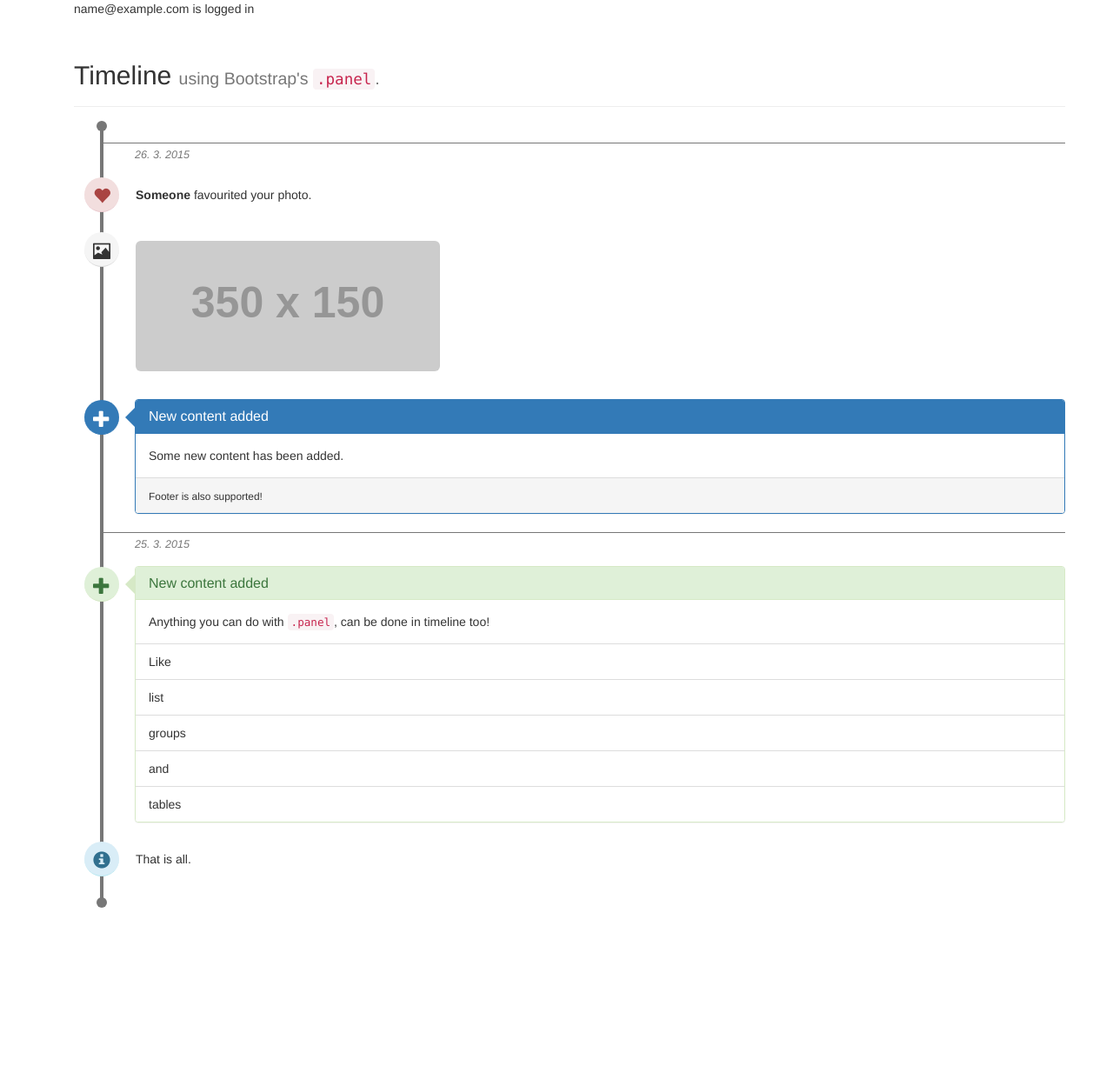
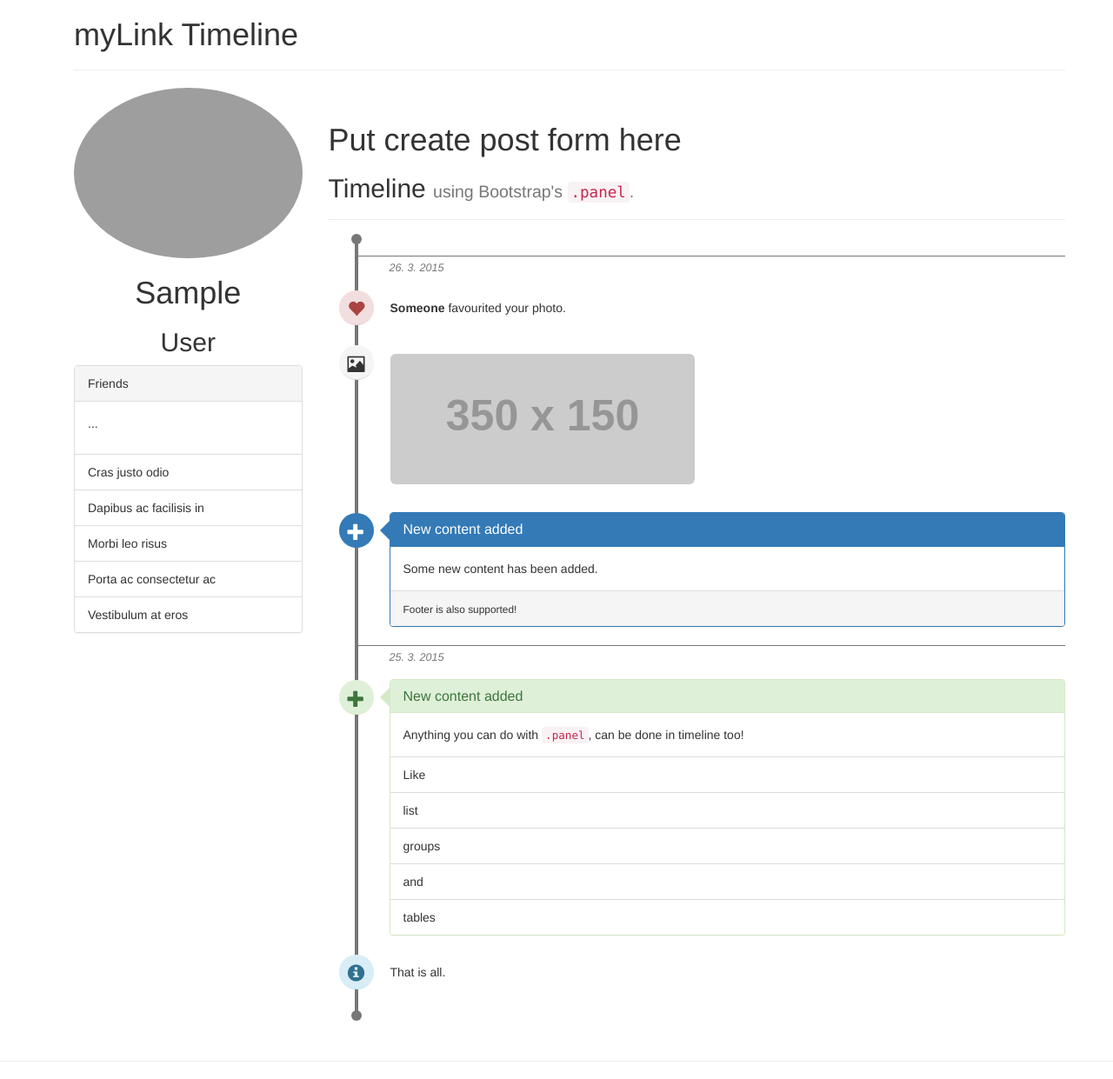
Before and after one commit to vidia/cs390py, a Flask app: page /feed in a window 1280 px wide. Shown: the whole page at 87% size. Before the commit the page ends 1044 px from the top, so only its background shows below. Run offline with Flask 2, Linux system fonts and the light colour scheme; a user stored in the database is signed in; tables that the repository leaves empty hold one stand-in row (values such as "Sample post"); grey boxes labelled with a size stand in for pictures from a placeholder-image service; some libraries are stand-ins or nearby versions; grey boxes are pictures that could not be loaded.

Commit message:
Before breaking user pages into inherited structures

```diff
--- a/myLink/templates/feed.html
+++ b/myLink/templates/feed.html
@@ -1,5 +1,4 @@
-{% extends "base.html" %}
-{% block extra_head %}
+{% extends "base.html" %} {% block extra_head %}
 <style>
   .timeline {
     position: relative;
@@ -27,8 +26,14 @@
     margin-left: 30px;
   }
 
-.timeline .line::before { top: -4px; }
-.timeline .line::after { bottom: -4px; }
+  .timeline .line::before {
+    top: -4px;
+  }
+
+  .timeline .line::after {
+    bottom: -4px;
+  }
+
   .timeline .line::before,
   .timeline .line::after {
     content: '';
@@ -62,7 +67,12 @@
     border-left-color: transparent;
   }
 
-.timeline .panel .panel-heading.icon * { font-size: 20px; vertical-align: middle; line-height: 40px; }
+  .timeline .panel .panel-heading.icon * {
+    font-size: 20px;
+    vertical-align: middle;
+    line-height: 40px;
+  }
+
   .timeline .panel .panel-heading.icon {
     position: absolute;
     left: -59px;
@@ -90,20 +100,53 @@
     display: none;
   }
 </style>
-{% endblock %}
+{% endblock %} {% block content %}
 
+<div class="container">
+  <h1>myLink Timeline</h1>
+  <hr>
+  <div class="row">
+    <!-- left column -->
+    <div class="col-md-3">
 
-{% block content %}
-<div class="container">
-  <p>{{ user.email }} is logged in</p>
+      <a href="/profile">
+        <img src="/user/{{current_user.id}}/profile.jpg" class="avatar img-circle img-responsive" alt="avatar">
+      </a>
+
+      <h1 class="text-center">{{current_user.first_name}}</h1>
+
+      <h2 class="text-center">{{current_user.last_name}}</h2>
+
+      <div class="panel panel-default">
+        <!-- Default panel contents -->
+        <div class="panel-heading">Friends</div>
+        <div class="panel-body">
+          <p>...</p>
         </div>
 
+        <!-- List group -->
+        <ul class="list-group">
+          <li class="list-group-item">Cras justo odio</li>
+          <li class="list-group-item">Dapibus ac facilisis in</li>
+          <li class="list-group-item">Morbi leo risus</li>
+          <li class="list-group-item">Porta ac consectetur ac</li>
+          <li class="list-group-item">Vestibulum at eros</li>
+        </ul>
+      </div>
 
-<div class="container">
+    </div>
+
+    <!-- edit form column -->
+    <div class="col-md-9 personal-info">
+
 
       <!-- Page header -->
       <div class="page-header">
-        <h2>Timeline <small>using Bootstrap's <code>.panel</code>.</small></h2>
+        <h1>Put create post form here</h1>
+        <h2>Timeline
+          <small>using Bootstrap's
+            <code>.panel</code>.</small>
+        </h2>
       </div>
       <!-- /Page header -->
 
@@ -208,7 +251,8 @@
 
           <!-- Body -->
           <div class="panel-body">
-                Anything you can do with <code>.panel</code>, can be done in timeline too!
+            Anything you can do with
+            <code>.panel</code>, can be done in timeline too!
           </div>
           <!-- /Body -->
 
@@ -246,5 +290,9 @@
       <!-- /Timeline -->
 
     </div>
+
+
   </div>
-{% endblock %}
+</div>
+</div>
+<hr> {% endblock %}
--- a/myLink/user.py
+++ b/myLink/user.py
@@ -16,7 +16,7 @@ user_route = Blueprint('user_route', __name__,
 
 @user_route.route("/feed", methods=["GET"])
 @login_required
-def profile():
+def feed():
     user = current_user
     return render_template("feed.html", user=user)
 
```
Also changed, not shown: myLink/templates/base-userpage.html (added, +33 -0 lines), myLink/templates/profile.html (+24 -3 lines). Lines whose indentation alone changed are shown as unchanged.
